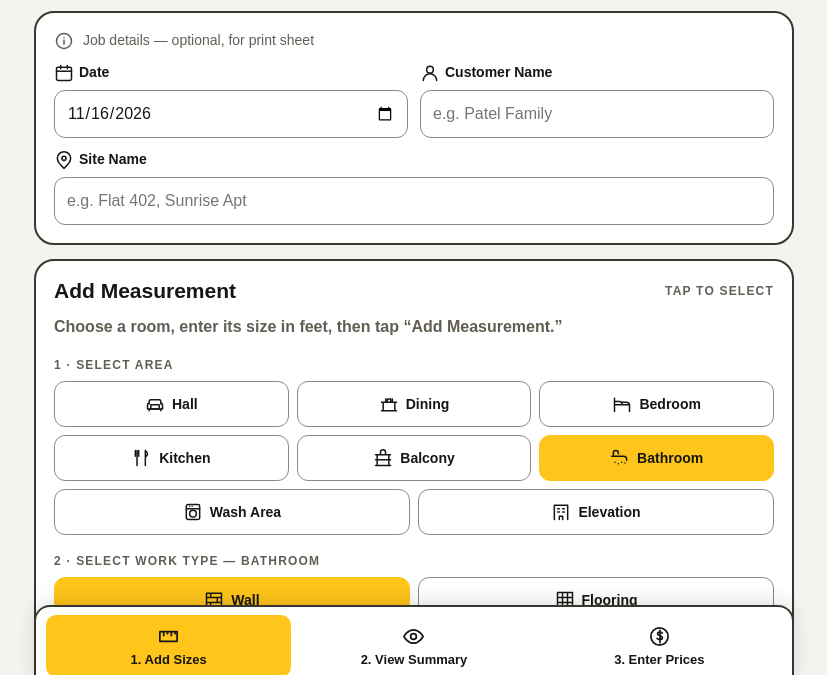
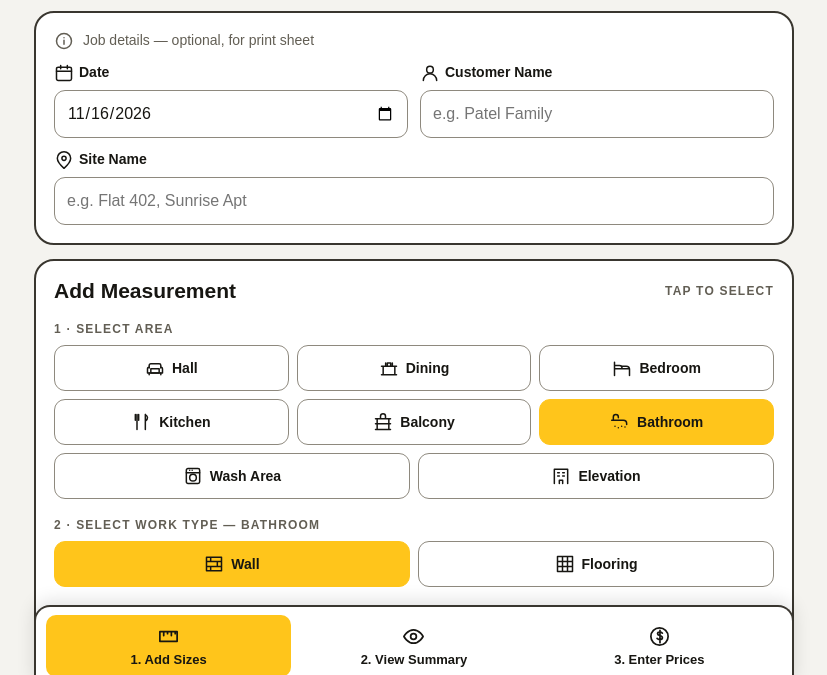
Before and after one commit to syedalthaf786/Tape, a plain HTML site: page index.html in a window 1280 px wide. Shown: the part 115-790 px from the top of the page, without its empty margins (226-1053 px from the left). Drawn offline with nearby package versions, Linux system fonts and the light colour scheme.

```diff
--- a/index.html
+++ b/index.html
@@ -45,7 +45,7 @@
 
   <section class="panel no-print" aria-label="Add measurement">
     <div class="section-title"><h2>Add Measurement</h2><span class="hint">Tap to select</span></div>
-    <p class="simple-help">Choose a room, enter its size in feet, then tap “Add Measurement.”</p>
+    <!-- <p class="simple-help">Choose a room, enter its size in feet, then tap “Add Measurement.”</p> -->
     <div class="step">
       <p class="step-label">1 · Select Area</p>
       <div class="choices" id="areaBtns" aria-label="Select area"></div>
```
